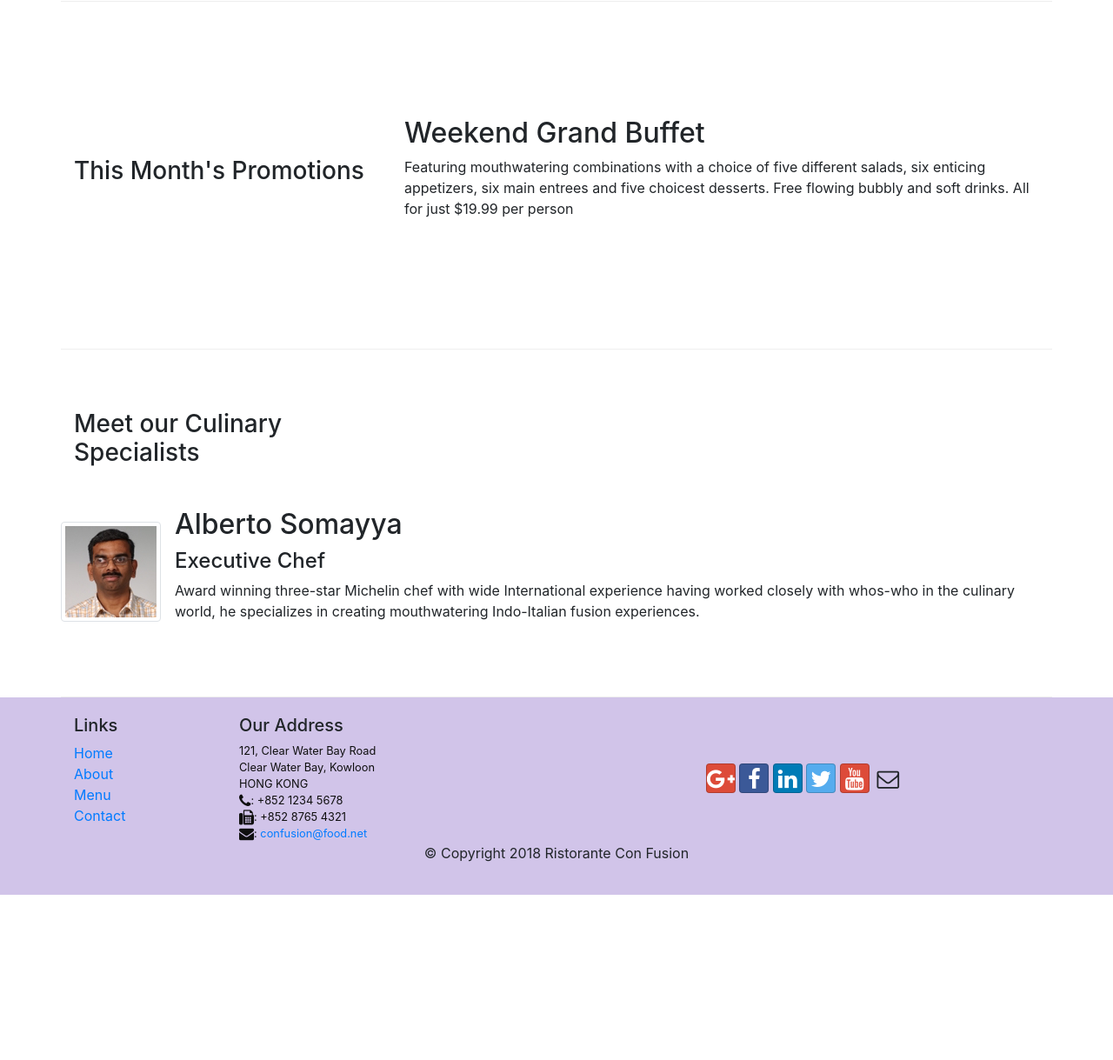
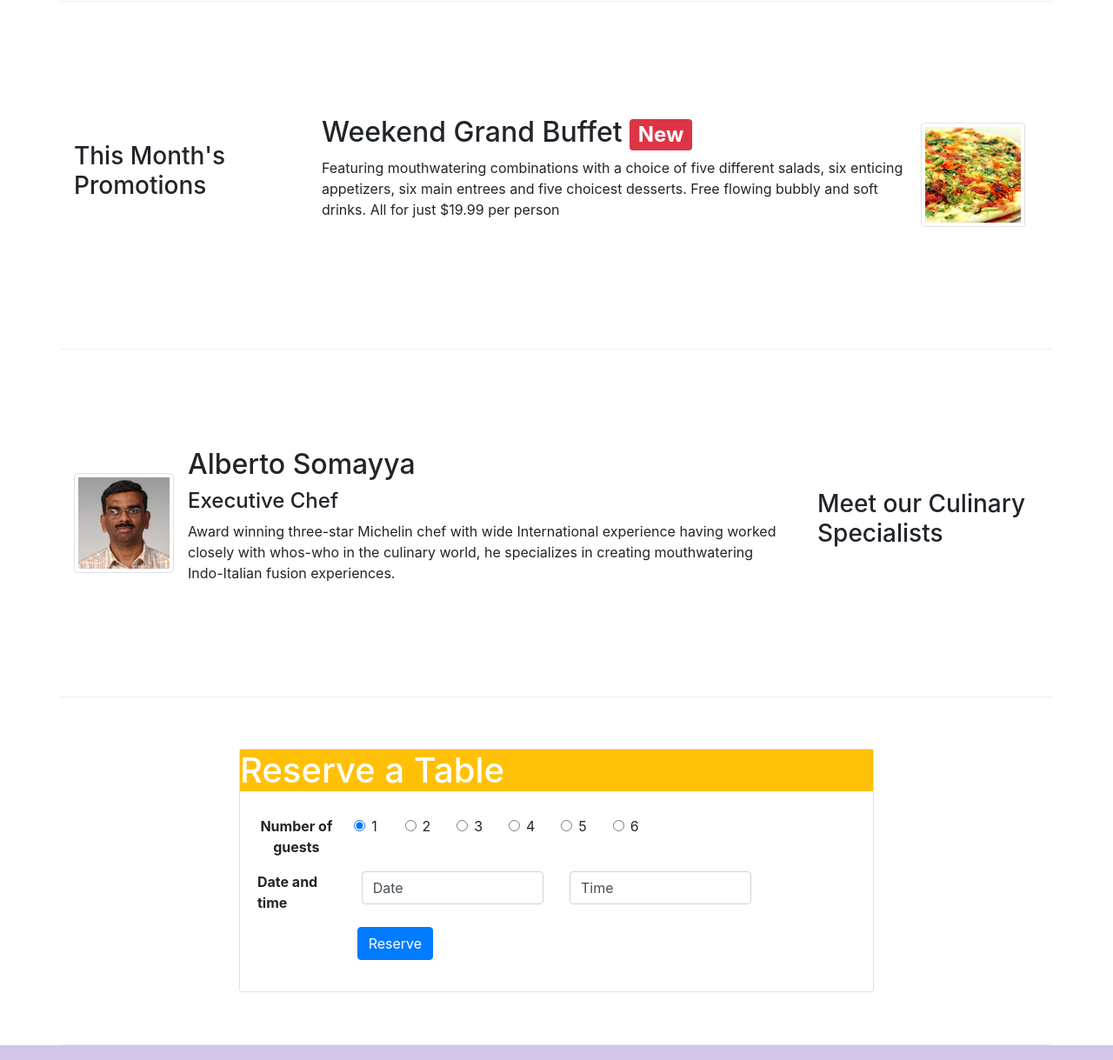
Before and after one commit to as-rainas/webuib4, a website: page index.html in a window 1280 px wide. Shown: the part 740-1959 px from the top of the page at 87% size. Before the commit the page ends 1769 px from the top, so only its background shows below. Drawn offline with nearby package versions, Linux system fonts and the light colour scheme.

Commit message:
added images and  created reservation section

```diff
--- a/index.html
+++ b/index.html
@@ -27,8 +27,8 @@
             <div class="collapse navbar-collapse" id="Navbar">
                     <ul class="navbar-nav mr-auto">
                         <li class="nav-item active"><a href="./index.html"  class="nav-link"><span class="fa fa-home fa-lg"></span> Home</a></li>
-                        <li class="nav-item "><a href="./menu.html"  class="nav-link"><span class="fa fa-info fa-lg"></span> Menu</a></li>
-                        <li class="nav-item "><a href="./aboutus.html"  class="nav-link"><span class="fa fa-list fa-lg"></span> About</a></li>
+                        <li class="nav-item "><a href="./menu.html"  class="nav-link"><span class="fa fa-list fa-lg"></span> Menu</a></li>
+                        <li class="nav-item "><a href="./aboutus.html"  class="nav-link"><span class="fa fa-menu fa-lg"></span> About</a></li>
                         <li class="nav-item "><a href="./contactus.html"  class="nav-link"><span class="fa fa-address-card fa-lg"></span> Contact</a></li>
                     </ul>
                 </div>
@@ -40,12 +40,18 @@
     <header class="jumbotron">
         <div class="container">
             <div class="row row-header">
-                <div class="col-12 col-sm-6">
+                <div class="col-6 col-sm-6">
                     <h1>Ristorante con Fusion</h1>
                     <p>We take inspiration from the World's best cuisines, and create a unique fusion experience. Our lipsmacking creations will tickle your culinary senses!</p>
                 </div>
-                <div class="col-12  col-sm align-self-center">
-                    <img src="img/logo.png" class="img-fluid">
+                <div class="col-12  col-sm-3 align-self-center">
+                    <img src="img/logo.png" class="img-fluid" >
+                </div>
+
+                <div  class="col-12  col-sm-3 align-self-center">
+                    <a href="#reserve-table">
+                        <input  type="submit" value="Reserve Table" class="btn btn-warning" >
+                    </a>
                 </div>
             </div>
         </div>
@@ -53,9 +59,10 @@
 
     <div class="container">
         <div class="row row-content align-items-center" >
-            <div class="col-12 col-sm-4 col-md-4">
+            <div class="col-12 col-sm-4   order-sm-last col-md-3">
                 <h3>Our Lipsmacking Culinary Creations</h3>
             </div>
+            <div class="col col-sm order-sm-first col-md">
                 <div class="media">
                     <img class="d-flex mr-3 img-thumbnail align-self-center"
                             src="img/uthappizza.png" alt="Uthappizza">
@@ -68,25 +75,37 @@
                     </div>
                 </div>
             </div>
+        </div>
 
 
-        <div class="row row-content align-items-center">
-            <div class="col-12 col-sm-4 col-md-4">
-                <h3>This Month's Promotions</h3>
+        <div class="row row-content align-items-center" >
+            <div class="col-12 col-sm-4   order-sm-first col-md-3">
+                <h3>This Month's Promotions </h3>
             </div>
-            <div class="col col-sm col-md">
-                <h2>Weekend Grand Buffet</h2>
+            <div class="col col-sm order-sm-first col-md">
+                <div class="media">
+
+                    <div class="media-body">
+                        <h2>Weekend Grand Buffet <span class="badge badge-danger">New</span> </h2>
                         <p>Featuring mouthwatering combinations with a choice of five different salads, six enticing appetizers, six main entrees and five choicest desserts. Free flowing bubbly and soft drinks. All for just $19.99 per person </p>
+                    </div>
+                    <img class="d-flex mr-3 img-thumbnail align-self-center"
+                            src="img/uthappizza.png" alt="Uthappizza">
+                </div>
             </div>
         </div>
 
-        <div class="row row-content align-items-center">
-            <div class="col-12 col-sm-4 col-md-4">
+
+
+
+        <div class="row row-content align-items-center" >
+            <div class="col-12 col-sm-4   order-sm-last col-md-3">
                 <h3>Meet our Culinary Specialists</h3>
             </div>
+            <div class="col col-sm order-sm-first col-md">
                 <div class="media">
                     <img class="d-flex mr-3 img-thumbnail align-self-center"
-                        src="img/alberto.png" alt="Alberto Somayya">
+                            src="img/alberto.png" alt="Uthappizza">
                     <div class="media-body">
                         <h2 class="mt-0">Alberto Somayya</h2>
                     <h4>Executive Chef</h4>
@@ -98,6 +117,62 @@
                     </div>
                 </div>
             </div>
+        </div>
+
+        <div class="row row-content align-items-center" id="reserve-table">
+            <div class="col-12 col-md-8 col-sm-8 offset-md-2">
+                <div class="card">
+                    <h1 class="car-header bg-warning text-white"> Reserve a Table</h1>
+
+                    <div class="card-body ">
+                        <dl class="row text-center" >
+                            <dt class="col-2">Number of guests</dt>
+                            <dd class="col-1"><input class="form-check-input" type="radio"  checked>
+                                <label class="form-check-label" for="exampleRadios1">
+                                  1
+                                </label></dd>
+                            <dd class="col-1"><input class="form-check-input" type="radio"  >
+                                <label class="form-check-label" for="exampleRadios1">
+                                  2
+                                </label></dd>
+                            <dd class="col-1"><input class="form-check-input" type="radio"  >
+                                <label class="form-check-label" for="exampleRadios1">
+                                  3
+                                </label></dd>
+                            <dd class="col-1"><input class="form-check-input" type="radio"  >
+                                <label class="form-check-label" for="exampleRadios1">
+                                  4
+                                </label></dd>
+                            <dd class="col-1"><input class="form-check-input" type="radio"  >
+                                <label class="form-check-label" >
+                                  5
+                                </label></dd>
+                            <dd class="col-1"><input class="form-check-input" type="radio"  >
+                                <label class="form-check-label" >
+                                  6
+                                </label></dd>
+
+
+                        </dl>
+
+                        <dl class="row ">
+                            <dt class="col-2">Date and time</dt>
+                            <dd class="col-4"><input class="form-control" type="text" name="exampleRadios" id="exampleRadios1" value="Date" checked></dd>
+                            <dd class="col-4"><input class="form-control" type="text" name="exampleRadios" id="exampleRadios1" value="Time" checked></dd>
+
+                        </dl>
+
+                        <dl class="row offset-md-2">
+                            <input type="submit" value="Reserve" class="btn btn-primary">
+                        </dl>
+                    </div>
+                </div>
+
+
+
+            </div>
+        </div>
+
     </div>
 
     <footer class="footer">
```
Also changed, not shown: aboutus.html (+3 -3 lines), contactus.html (+5 -5 lines). Lines whose indentation alone changed are shown as unchanged.
